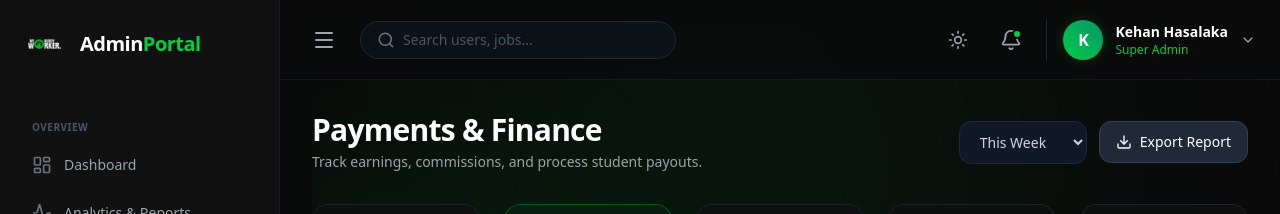
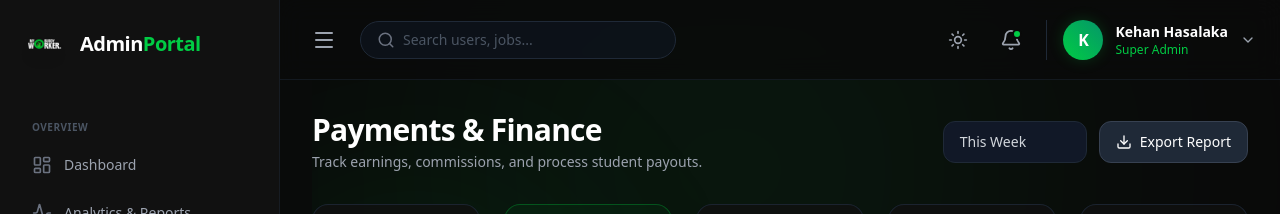
Before and after one commit to Hasalawa/my-buddy-worker, a React (Vite) app in the folder apps/my-buddy-admin/: page /finance in a window 1280 px wide. Shown: the top 214 px of the page. Built offline with nearby package versions, Linux system fonts and the light colour scheme.

Commit message:
feat: implement custom dropdown component for date range selection in Finance page

```diff
--- a/apps/my-buddy-admin/src/pages/Finance.tsx
+++ b/apps/my-buddy-admin/src/pages/Finance.tsx
@@ -1,5 +1,5 @@
-import { useState } from 'react';
-import { motion, type Variants } from 'framer-motion';
+import { useState, useRef, useEffect } from 'react';
+import { motion, type Variants, AnimatePresence } from 'framer-motion';
 import {
   DollarSign, ArrowUpRight, CreditCard, Download,
   Wallet, CheckCircle, Clock, AlertCircle, Building,
@@ -62,16 +62,17 @@ export default function Finance() {
           </div>
 
           <div className="flex items-center gap-3 w-full sm:w-auto">
-            <select
-              value={dateRange}
-              onChange={(e) => setDateRange(e.target.value)}
-              className="bg-white dark:bg-gray-900 border border-gray-200 dark:border-gray-800 text-gray-700 dark:text-gray-300 text-sm rounded-xl px-4 py-2.5 outline-none focus:border-brand-green flex-1 sm:flex-none cursor-pointer transition-colors duration-300"
-            >
-              <option>This Week</option>
-              <option>This Month</option>
-              <option>This Year</option>
-            </select>
-            <button className="flex items-center justify-center gap-2 bg-gray-100 dark:bg-gray-800 hover:bg-gray-200 dark:hover:bg-gray-700 text-gray-800 dark:text-white px-4 py-2.5 rounded-xl transition-colors duration-300 text-sm font-medium border border-gray-200 dark:border-gray-700">
+
+            {/* Custom Dropdown Replaced Here */}
+            <div className="flex-1 sm:flex-none z-20">
+              <CustomDropdown
+                options={['This Week', 'This Month', 'This Year']}
+                value={dateRange}
+                onChange={setDateRange}
+              />
+            </div>
+
+            <button className="flex items-center justify-center gap-2 bg-gray-100 dark:bg-gray-800 hover:bg-gray-200 dark:hover:bg-gray-700 text-gray-800 dark:text-white px-4 py-2.5 rounded-xl transition-colors duration-300 text-sm font-medium border border-gray-200 dark:border-gray-700 shrink-0">
               <Download size={16} />
               <span className="hidden sm:inline">Export Report</span>
             </button>
@@ -330,3 +331,60 @@ function FinanceCard({ title, amount, trend, subtitle, icon: Icon, colorClass, h
     </motion.div>
   );
 }
+
+// --- Custom Premium Dropdown ---
+function CustomDropdown({ options, value, onChange }: any) {
+  const [isOpen, setIsOpen] = useState(false);
+  const dropdownRef = useRef<HTMLDivElement>(null);
+
+  // Click outside to close (Senior UX practice)
+  useEffect(() => {
+    function handleClickOutside(event: MouseEvent) {
+      if (dropdownRef.current && !dropdownRef.current.contains(event.target as Node)) {
+        setIsOpen(false);
+      }
+    }
+    document.addEventListener("mousedown", handleClickOutside);
+    return () => document.removeEventListener("mousedown", handleClickOutside);
+  }, []);
+
+  return (
+    <div className="relative w-full sm:w-auto" ref={dropdownRef}>
+      <button
+        onClick={() => setIsOpen(!isOpen)}
+        className="flex items-center justify-between w-full sm:w-36 gap-2 bg-white dark:bg-gray-900 border border-gray-200 dark:border-gray-800 text-sm rounded-xl px-4 py-2.5 outline-none focus:border-brand-green hover:border-gray-300 dark:hover:border-gray-700 transition-colors duration-300 text-gray-700 dark:text-gray-300"
+      >
+        {value}
+      </button>
+
+      <AnimatePresence>
+        {isOpen && (
+          <motion.div
+            initial={{ opacity: 0, y: -10 }}
+            animate={{ opacity: 1, y: 0 }}
+            exit={{ opacity: 0, y: -10 }}
+            transition={{ duration: 0.15 }}
+            className="absolute right-0 mt-2 w-full sm:w-36 bg-white dark:bg-[#111111] border border-gray-200 dark:border-gray-800 rounded-xl shadow-2xl overflow-hidden z-50 backdrop-blur-md transition-colors duration-300"
+          >
+            {options.map((option: string) => (
+              <div
+                key={option}
+                onClick={() => {
+                  onChange(option);
+                  setIsOpen(false);
+                }}
+                className={`px-4 py-2.5 text-sm cursor-pointer transition-colors duration-300 ${
+                  value === option
+                    ? "bg-brand-green/10 dark:bg-brand-green/20 text-brand-green font-medium"
+                    : "text-gray-700 dark:text-gray-300 hover:bg-brand-green hover:text-black font-medium"
+                }`}
+              >
+                {option}
+              </div>
+            ))}
+          </motion.div>
+        )}
+      </AnimatePresence>
+    </div>
+  );
+}
```
